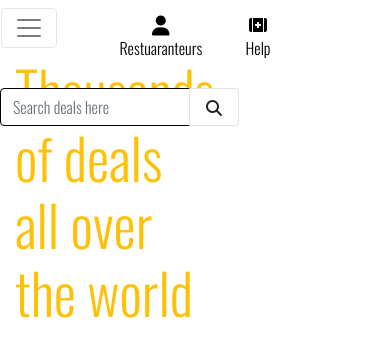
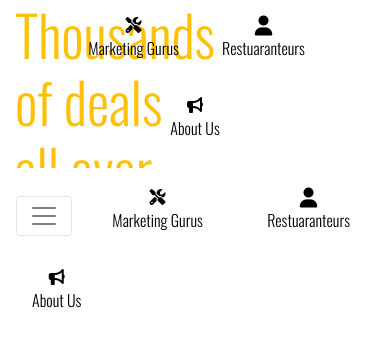
Before and after one commit to Justwhittaker/PRO4-Mealdeals, a Django app: page / in a window 390 px wide. Shown: the top 357 px of the page. Run offline with Django 3.2, Linux system fonts and the light colour scheme; the visitor is signed in with stand-in values (Sample User, id 1); some libraries are stand-ins or nearby versions.

Commit message:
feat(mealdeals): foundation for mobile nav feat

```diff
--- a/home/templates/home/index.html
+++ b/home/templates/home/index.html
@@ -20,7 +20,22 @@
             </h1>
         </div>
     </div>
+    <div class="row bg-white">
+            <form method="GET" action="">
+                <div class="input-group w-100">
+                    <input class="form-control border border-black rounded=0" type="text" name="q"
+                        placeholder="Search deals here">
+                    <div class="input-group-append">
+                        <button class="form-control btn btn-black border border rounded=0" type="submit">
+                            <span class="icon">
+                                <i class="fas fa-search"></i>
+                            </span>
+                        </button>
+                    </div>
+                </div>
+            </form>
+        </div>
+</div>
 
-</div>
 {% endblock %}
 </html>
--- a/templates/base.html
+++ b/templates/base.html
@@ -46,6 +46,9 @@
 
 <body>
     <header class="container-fluid fixed-top">
+        <div class="col-12 col-lg-3 my-auto py-1 py-lg-0">
+            <ul class="list-inline list-unstyled text-center text-lg-right my-0">
+                <li class="list-inline-item">
                     <div id="topnav" class="row bg-white pt-lg-2 d-none d-lg-flex">
                         <div class="col-12 col-lg-3 my-auto py-1 py-lg-0 text-center text-lg-left">
                             <a href="{% url 'home' %}" class="nav-link main-logo-link">
@@ -53,10 +56,18 @@
                             </a>
                         </div>
                     </div>
-        <div class="col-12 col-lg-3 my-auto py-1 py-lg-0">
-            <ul class="list-inline list-unstyled text-center tect-lg-right my-0">
+                </li>
+                <li class="list-inline-item">
+                    <a class="text-black nav-link" href="" id="user-request" aria-expanded="false">
+                        <div class="text-center">
+                            <div><i class="fas fa-tools"></i></div>
+                            <p class="my=0">Marketing Gurus</p>
+                        </div>
+                    </a>
+                </li>
                 <li class="list-inline-item dropdown">
-                    <a class="text-black nav-link" href="" id="user-options" data-toggle="dropdown" aria-haspopup="true" aria-expanded="false">
+                    <a class="text-black nav-link" href="" id="user-options" data-toggle="dropdown" aria-haspopup="true"
+                        aria-expanded="false">
                         <div class="text-center">
                             <div><i class="fas fa-user fa-lg"></i></div>
                             <p class="my=0">Restuaranteurs</p>
@@ -76,39 +87,28 @@
                     </div>
                 </li>
                 <li class="list-inline-item">
-                    <a class="text-black nav-link" href="" id="user-request" aria-expanded="false">
+                    <a class="text-black nav-link" href="" id="about" aria-expanded="false">
                         <div class="text-center">
-                            <div><i class="fas fa-first-aid"></i></div>
-                            <p class="my=0">Help</p>
+                            <div><i class="fas fa-bullhorn"></i></div>
+                            <p class="my=0">About Us</p>
                         </div>
                     </a>
                 </li>
             </ul>
         </div>
-
-        <div class="row bg-white">
-            <form method="GET" action="">
-                <div class="input-group w-100">
-                    <input class="form-control border border-black rounded=0" type="text" name="q"
-                        placeholder="Search deals here">
-                    <div class="input-group-append">
-                        <button class="form-control btn btn-black border border rounded=0" type="submit">
-                            <span class="icon">
-                                <i class="fas fa-search"></i>
-                            </span>
-                        </button>
-                    </div>
-                </div>
-            </form>
-        </div>
-         </header>
         <div class="row bg-white">
             <nav class="navbar navbar-expand-lg navbar-light w-100">
-                <button class="navbar-toggler" type="button" data-toggle="collapse" data-target="#main_nav" aria-controls="false" aria-label="Toggle navigation">
+                <button class="navbar-toggler" type="button" data-toggle="collapse" data-target="#main_nav"
+                    aria-controls="false" aria-label="Toggle navigation">
                     <span class="navbar-toggler-icon"></span>
                 </button>
+                {% include 'includes/mobile_top_header.html' %}
+                {% include 'includes/main_nav.html' %}
             </nav>
         </div>
+
+    </header>
+
 
 
 
--- /dev/null
+++ b/templates/includes/main_nav.html
@@ -0,0 +1,11 @@
+<!DOCTYPE html>
+
+<div class="collapse navbar-collapse" id="main-nav">
+    <ul class="navbar-nav w-auto mx-auto">
+        <li class="nav-item d-block d-md-none">
+            <a class="logo-font font-weight-bold nav-link text-black mr-5" href="{% url 'home' %}" id="home-link">
+                Home
+            </a>
+        </li>
+        </ul>
+</div>
--- /dev/null
+++ b/templates/includes/mobile_top_header.html
@@ -0,0 +1,39 @@
+<!DOCTYPE html>
+
+<li class="list-inline-item">
+    <a class="text-black nav-link" href="" id="user-request" aria-expanded="false">
+        <div class="text-center">
+            <div><i class="fas fa-tools"></i></div>
+            <p class="my=0">Marketing Gurus</p>
+        </div>
+    </a>
+</li>
+<li class="list-inline-item dropdown">
+    <a class="text-black nav-link" href="" id="user-options" data-toggle="dropdown" aria-haspopup="true"
+        aria-expanded="false">
+        <div class="text-center">
+            <div><i class="fas fa-user fa-lg"></i></div>
+            <p class="my=0">Restuaranteurs</p>
+        </div>
+    </a>
+    <div class="dropdown-menu border-0" aria-labelledby="user-options">
+        {% if request.user.is_authenticated %}
+        {% if request.user.is_superuser %}
+        <a href="" class="dropdown-item">Site management</a>
+        {% endif %}
+        <a href="" class="dropdown-item">My profile</a>
+        <a href="}" class="dropdown-item">Logout</a>
+        {% else %}
+        <a href="" class="dropdown-item">Register</a>
+        <a href="" class="dropdown-item">Login</a>
+        {% endif%}
+    </div>
+</li>
+<li class="list-inline-item">
+    <a class="text-black nav-link" href="" id="about" aria-expanded="false">
+        <div class="text-center">
+            <div><i class="fas fa-bullhorn"></i></div>
+            <p class="my=0">About Us</p>
+        </div>
+    </a>
+</li>
```
Lines whose indentation alone changed are shown as unchanged.
